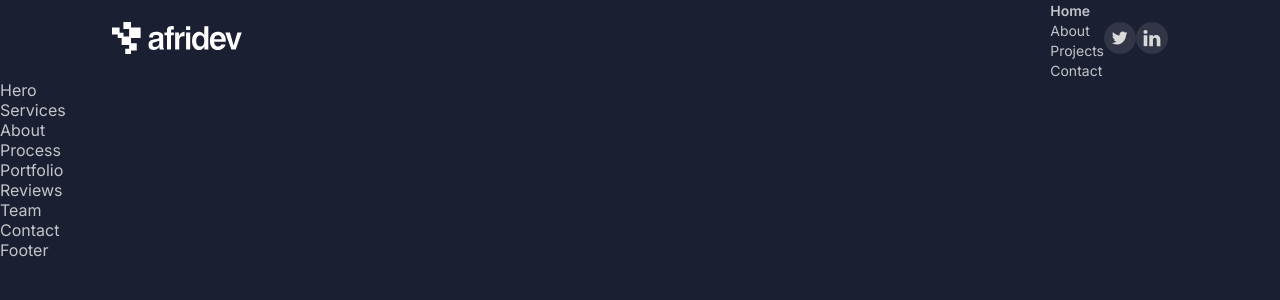
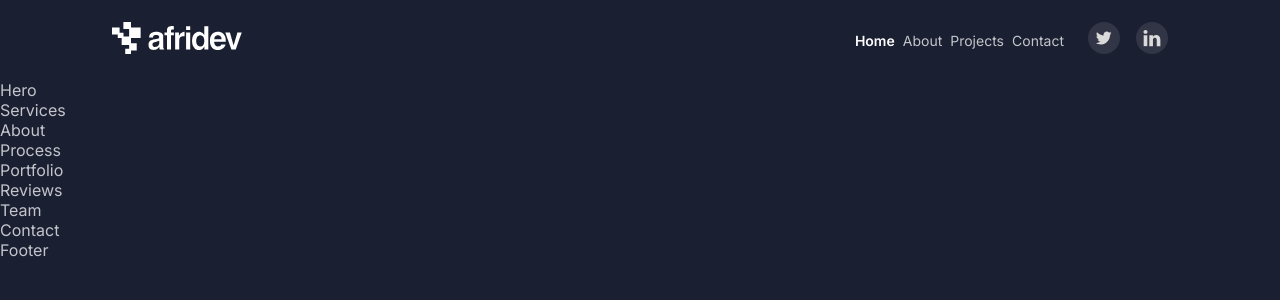
Before and after one commit to Kess4obehi/afridev-site, a React (Vite) app: page / in a window 1280 px wide. Shown: the top 300 px of the page. Built offline with nearby package versions, Linux system fonts and the light colour scheme.

Commit message:
Add gaps and flex rows to navbar

```diff
--- a/src/components/Navbar.css
+++ b/src/components/Navbar.css
@@ -12,11 +12,13 @@
 
 .navbar-right{
     display: flex;
-    justify-content: space-between;
+    gap: 24px;
     align-items: center;
 }
 
 .navbar-links ul {
+    display: flex;
+    gap: 8px;
     list-style: none;
 }
 
@@ -29,4 +31,10 @@
 
 .navbar-links a.current {
     font-weight: 600;
+    color: #FDFDFD;
 }
+
+.navbar-social {
+    display: flex;
+    gap: 16px;
+}
```
